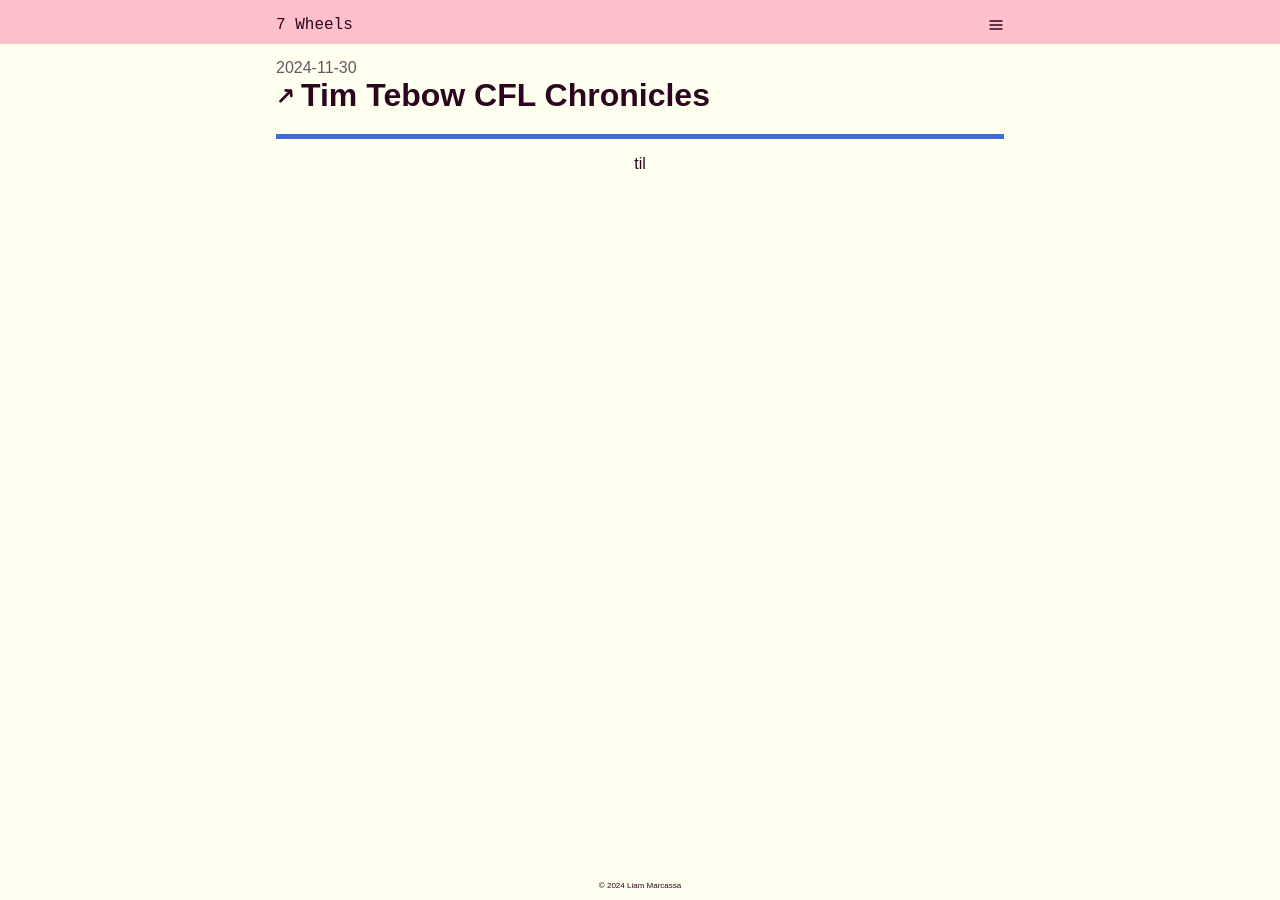
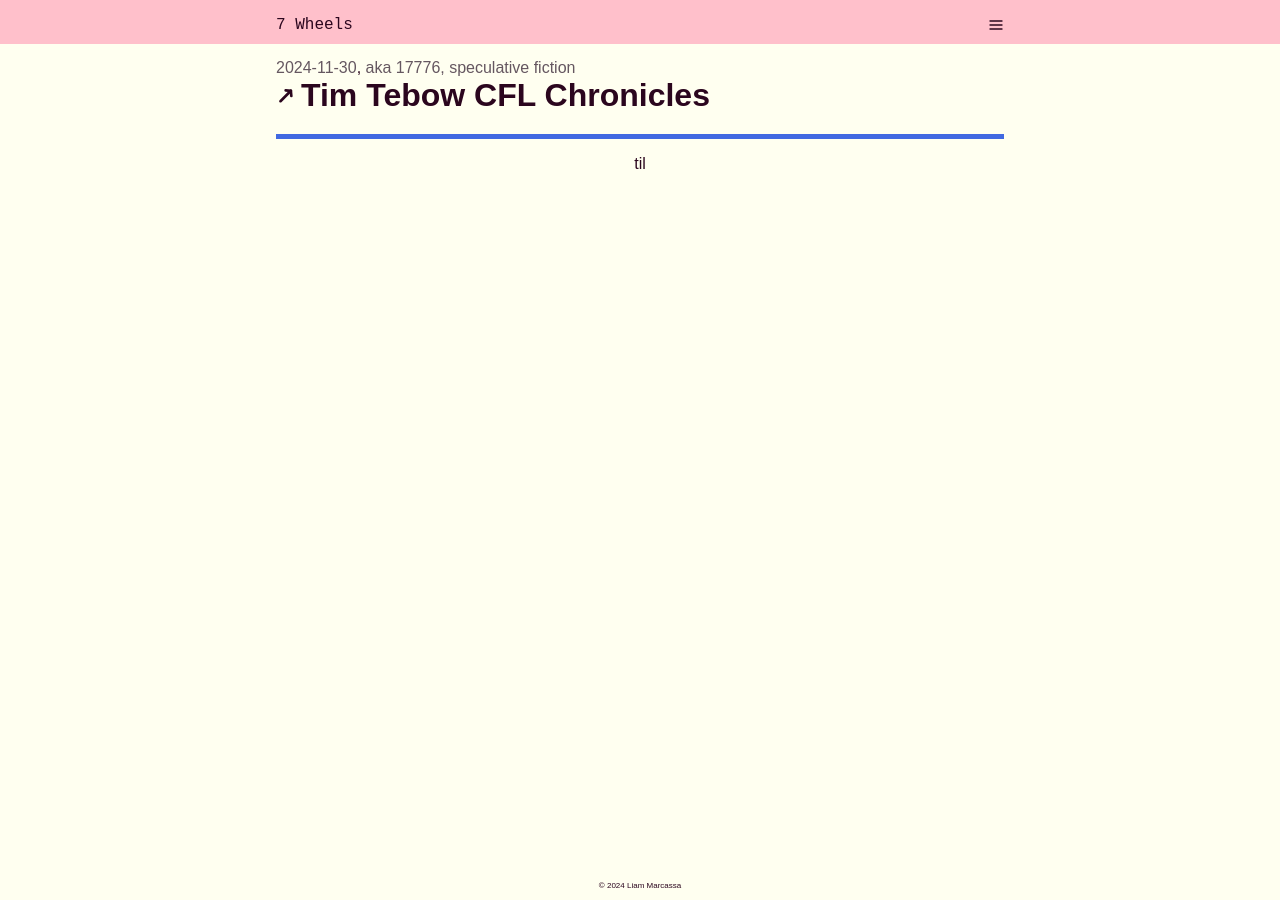
Before and after one commit to cruncha-cruncha/blag, a Jekyll site: the page built from _posts/2024-11-30-tim-tebow-cfl-chronicles.md, in a window 1280 px wide. Built offline with Jekyll 4.4.1, drawn with Linux system fonts in a browser that asks for light colours; comment, search, counter and statistics services are not loaded.

Commit message:
add a byline

```diff
--- a/_posts/2024-11-30-tim-tebow-cfl-chronicles.md
+++ b/_posts/2024-11-30-tim-tebow-cfl-chronicles.md
@@ -3,5 +3,6 @@
 title: "Tim Tebow CFL Chronicles"
 date: 2024-11-30 14:37:00 -0500
 link: https://www.sbnation.com/2014/8/18/5998715/the-tim-tebow-cfl-chronicles
+byline: aka 17776, speculative fiction
 tags: til
 ---
```
